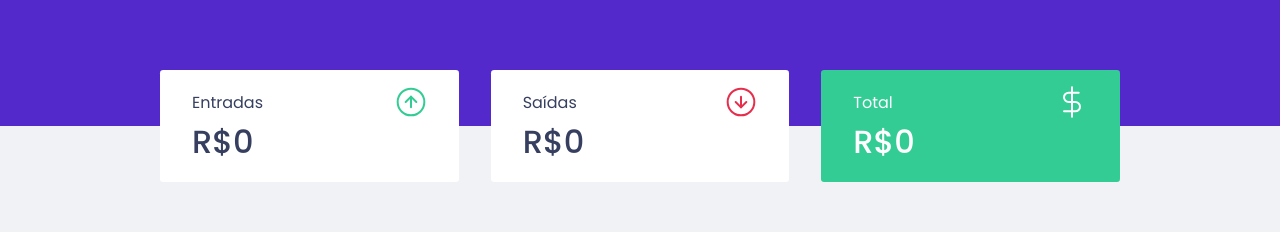
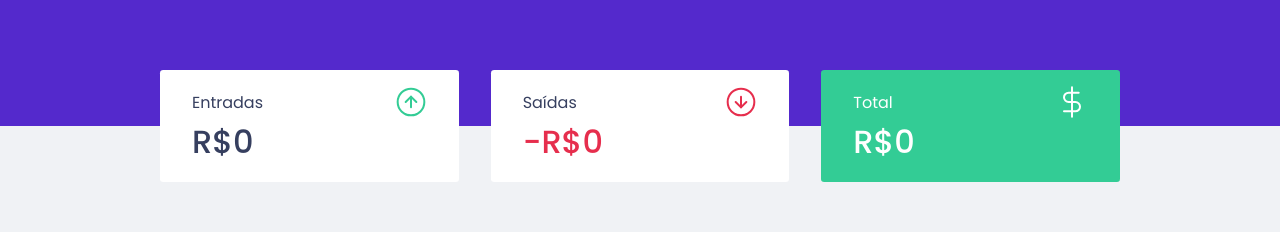
Before and after one commit to WagnerOrtiz/personal-budget-application, a React (Create React App) app: page / in a window 1280 px wide. Shown: the part 142-374 px from the top of the page. Built offline with nearby package versions, Linux system fonts and the light colour scheme; no server answers; what miragejs would draw is missing.

Commit message:
Add files via upload

```diff
--- a/src/components/SummaryCard/index.tsx
+++ b/src/components/SummaryCard/index.tsx
@@ -1,7 +1,7 @@
-import { Container, Header, Title, Icon, Content, Currency, Value } from './style'
 import income from '../../assets/entradas.svg'
 import spendings from '../../assets/saidas.svg'
 import total from '../../assets/total.svg'
+import { Container, Content, Currency, Header, Icon, Title, Value } from './style'
 
 interface SummaryCardProps {
   title: string,
@@ -11,6 +11,7 @@ interface SummaryCardProps {
 export const SummaryCard = ({title, amount}:SummaryCardProps) => {
   return(
   <Container>
+
     <Header>
       <Title>{title}</Title>
       {
@@ -23,9 +24,19 @@ export const SummaryCard = ({title, amount}:SummaryCardProps) => {
         title==="Total" && (<Icon src={total} alt="Total" />)
       }
     </Header>
-    <Content>
-      <Currency>R$</Currency>
-      <Value>{amount}</Value>
-    </Content>
+
+    {
+      title==='Saídas' ? (
+        <Content>
+          <Currency className='spendingSummary'>-R$</Currency>
+          <Value className='spendingSummary'>{amount}</Value>
+        </Content>
+      ) : (
+        <Content>
+          <Currency>R$</Currency>
+          <Value>{amount}</Value>
+        </Content>
+      )
+    }
   </Container>
 )}
--- a/src/styles/global.ts
+++ b/src/styles/global.ts
@@ -86,4 +86,8 @@ export const GlobalStyle = createGlobalStyle`
     border: none;
     background-color: transparent;
   }
+
+  .spendingSummary{
+    color: #E62E4D;
+  }
 `
```
